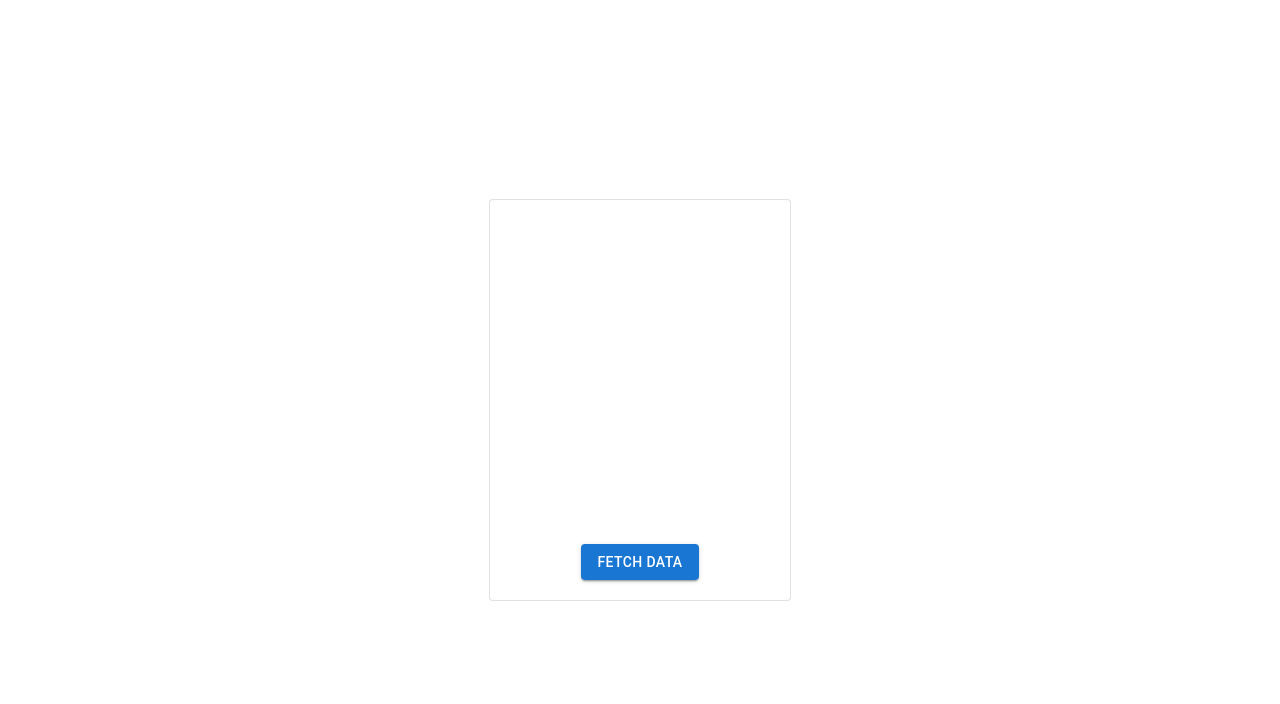
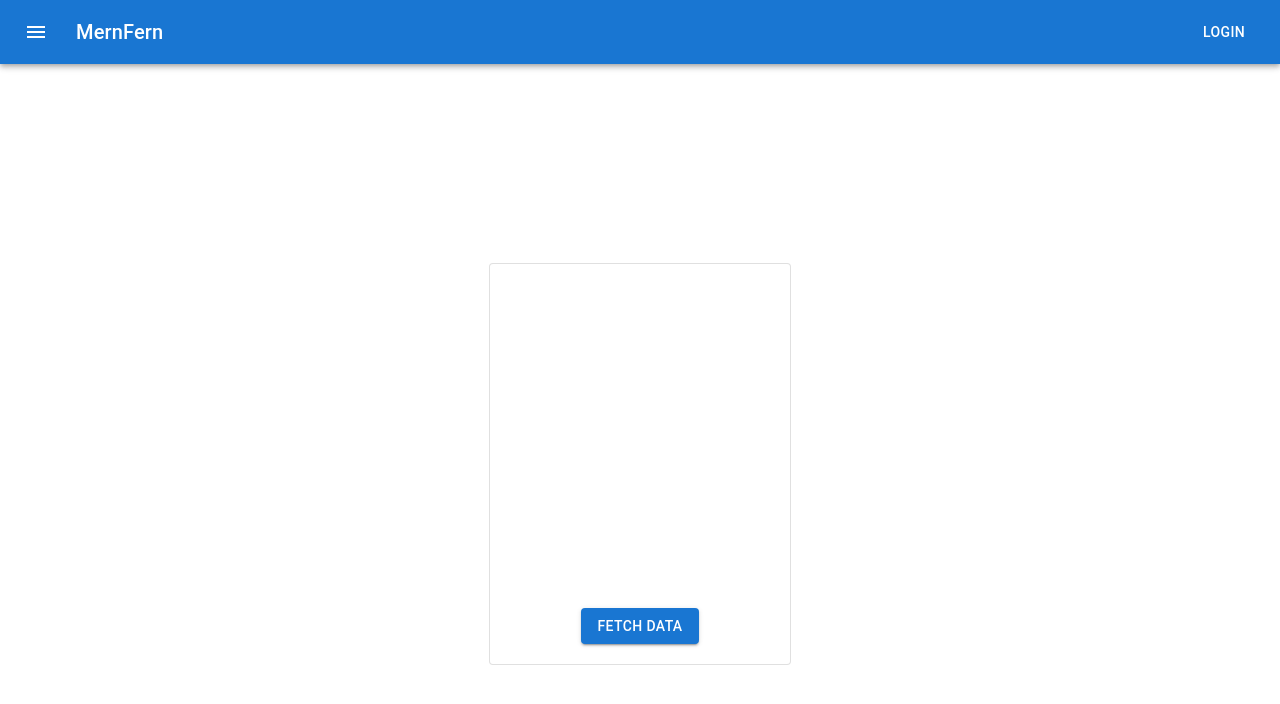
Before and after one commit to jayagr26/MernFern, a React (Create React App) app in the folder frontend/: page / in a window 1280 px wide. Shown: the top 704 px of the page. Built offline with nearby package versions, Linux system fonts and the light colour scheme.

Commit message:
react nav, drawer done

```diff
--- a/frontend/package.json
+++ b/frontend/package.json
@@ -5,10 +5,12 @@
   "dependencies": {
     "@emotion/react": "^11.11.1",
     "@emotion/styled": "^11.11.0",
+    "@mui/icons-material": "^5.11.16",
     "@mui/material": "^5.13.6",
     "@testing-library/jest-dom": "^5.16.5",
     "@testing-library/react": "^13.4.0",
     "@testing-library/user-event": "^13.5.0",
+    "axios": "^1.4.0",
     "react": "^18.2.0",
     "react-dom": "^18.2.0",
     "react-scripts": "5.0.1",
--- a/frontend/src/App.js
+++ b/frontend/src/App.js
@@ -1,9 +1,119 @@
+import ArticleIcon from "@mui/icons-material/Article";
+import HomeIcon from "@mui/icons-material/Home";
+import MenuIcon from "@mui/icons-material/Menu";
+import {
+  AppBar,
+  Box,
+  Button,
+  IconButton,
+  List,
+  ListItem,
+  ListItemButton,
+  ListItemText,
+  SwipeableDrawer,
+  Toolbar,
+  Typography,
+} from "@mui/material";
+import ListItemIcon from "@mui/material/ListItemIcon";
+import React, { useEffect, useState } from "react";
 import "./App.css";
 import Display from "./components/Display";
 
 function App() {
+  const [drawer, setDrawer] = useState(false);
+  const [focusedItem, setFocusedItem] = useState(0);
+
+  const handleKeyDown = (event) => {
+    if (event.key === "ArrowUp") {
+      event.preventDefault();
+      setFocusedItem((prev) => (prev > 0 ? prev - 1 : prev));
+    } else if (event.key === "ArrowDown") {
+      event.preventDefault();
+      setFocusedItem((prev) => (prev < 1 ? prev + 1 : prev));
+    } else if (event.key === "Enter") {
+      event.preventDefault();
+      setDrawer(false);
+    } else if (event.key === "esc") {
+      setDrawer(false);
+    }
+  };
+
+  const list = () => (
+    <Box
+      sx={{ width: 250 }}
+      role="presentation"
+      onClick={() => {}}
+      onKeyDown={handleKeyDown}
+    >
+      <List>
+        <ListItem
+          tabIndex={0}
+          onClick={() => {
+            setDrawer(false);
+          }}
+          sx={{
+            backgroundColor: focusedItem === 0 ? "#e0e0e0" : "transparent",
+          }}
+        >
+          <ListItemButton>
+            <ListItemIcon>
+              <HomeIcon />
+            </ListItemIcon>
+            <ListItemText primary="Home" />
+          </ListItemButton>
+        </ListItem>
+        <ListItem
+          tabIndex={1}
+          onClick={() => {
+            setDrawer(false);
+          }}
+          sx={{
+            backgroundColor: focusedItem === 1 ? "#e0e0e0" : "transparent",
+          }}
+        >
+          <ListItemButton>
+            <ListItemIcon>
+              <ArticleIcon />
+            </ListItemIcon>
+            <ListItemText primary="Articles" />
+          </ListItemButton>
+        </ListItem>
+      </List>
+    </Box>
+  );
+
   return (
-    <div className="App">
+    <div className="App" tabIndex={-1} onKeyDown={handleKeyDown}>
+      <Box sx={{ flexGrow: 1 }}>
+        <AppBar position="static">
+          <Toolbar>
+            <IconButton
+              size="large"
+              edge="start"
+              color="inherit"
+              aria-label="menu"
+              sx={{ mr: 2 }}
+              onClick={() => setDrawer(true)}
+            >
+              <MenuIcon />
+            </IconButton>
+            <Typography variant="h6" component="div" sx={{ flexGrow: 1 }}>
+              MernFern
+            </Typography>
+            <Button color="inherit">Login</Button>
+          </Toolbar>
+        </AppBar>
+      </Box>
+
+      <SwipeableDrawer
+        anchor={"left"}
+        open={drawer}
+        onClose={() => setDrawer(false)}
+        onOpen={() => setDrawer(true)}
+      >
+        {list()}
+      </SwipeableDrawer>
+
       <Display content="Hello World" />
     </div>
   );
--- a/frontend/src/components/Display.js
+++ b/frontend/src/components/Display.js
@@ -1,7 +1,7 @@
 import { Button } from "@mui/material";
+import Card from "@mui/material/Card";
+import { useState } from "react";
 import "../App.css";
-import Card from "@mui/material/Card";
-import { useEffect, useState } from "react";
 
 const Display = (props) => {
   const [data, setData] = useState([]);
```
Also changed, not shown: 1 other file (tests, documents, lock files or other folders).
